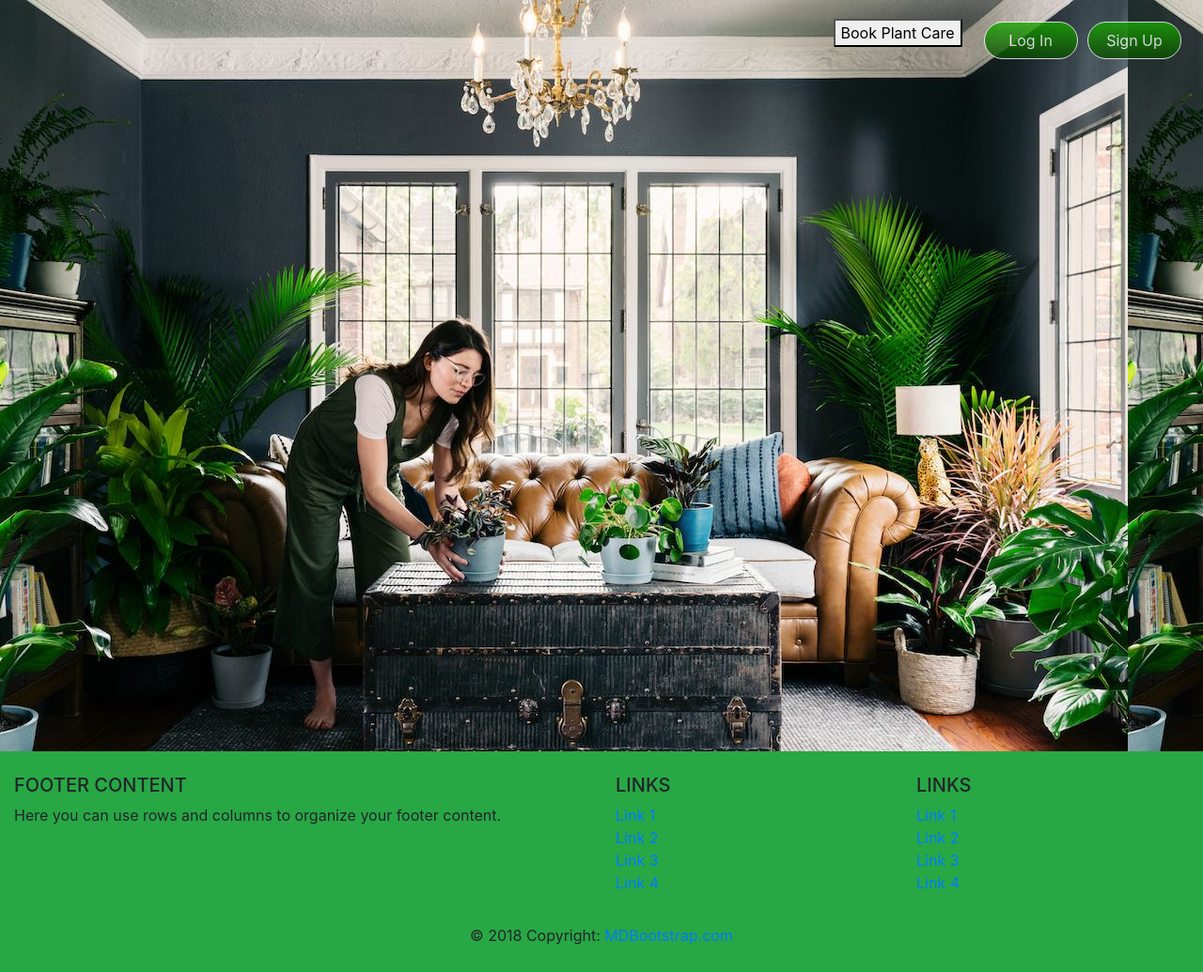
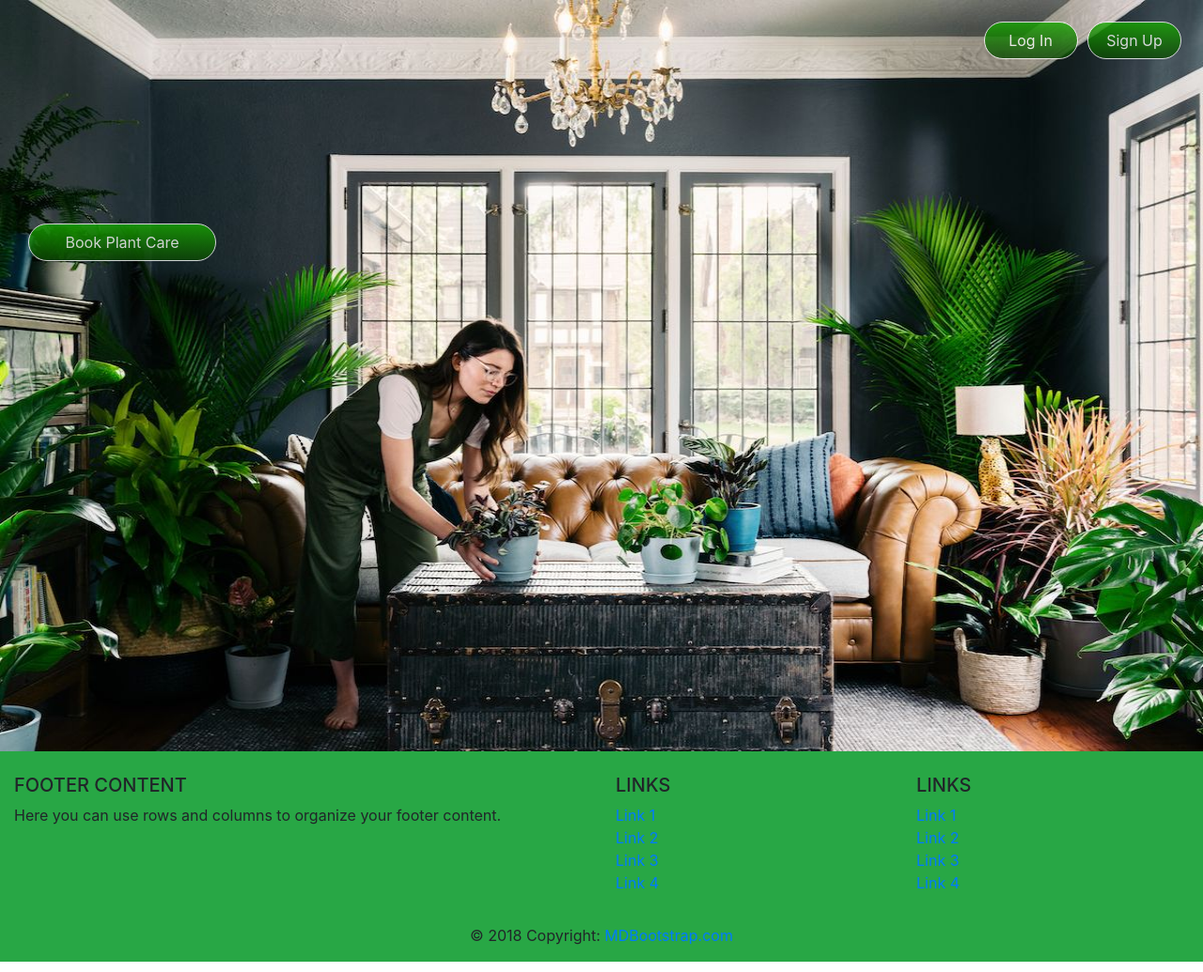
Before and after one commit to Jarquevious/greenthumbs, a Flask app: page / in a window 1280 px wide. Shown: the whole page at 94% size. Before the commit the page ends 1006 px from the top, so only its background shows below. Run offline with Flask 2, Linux system fonts and the light colour scheme; data that the repository does not hold is empty; some libraries are stand-ins or nearby versions.

Commit message:
buttons added on image

```diff
--- a/static/css/styles.css
+++ b/static/css/styles.css
@@ -1,19 +1,21 @@
 .button-container {
     float: right;
     margin-top: 20px;
-    margin-right: 20px
+    margin-right: 20px;
 }
 
 .hero {
-background-image: url('../home_pic.jpg');
+   background-image: url('../home_pic.jpg');
    height: 100vh;
-   width: 100vw
+   width: 100vw;
+   position: relative;
+   background-repeat: round;
 }
 
 .footer {
     bottom: 0px;
     position: relative;
-    width:100%
+    width:100%;
 }
 
 .home_button {
@@ -24,5 +26,25 @@ background-image: url('../home_pic.jpg');
     opacity: 80%;
     margin: 3px;
     height:40px;
-    width: 100px
+    width: 100px;
 }
+
+ .button-book {
+    position: relative;
+    width: 474px;
+    height: 800px;
+    left: 27px;
+    top: 235px;
+ }
+
+ .book-button {
+    background: linear-gradient(#18A800, #0C4803);
+    border-radius: 50px;
+    border: 1px solid white;
+    color: white;
+    opacity: 80%;
+    margin: 3px;
+    height:40px;
+    width: 200px;
+
+ }
--- a/templates/base.html
+++ b/templates/base.html
@@ -19,7 +19,7 @@
     <button type= "button" class="home_button">Sign Up</button>
   </div>
   <div class = "book">
-  <div class = "button-container">
+  <div class = "button-book">
     <button type = "button" class = "book-button">Book Plant Care</button>
 
     </div>
```
